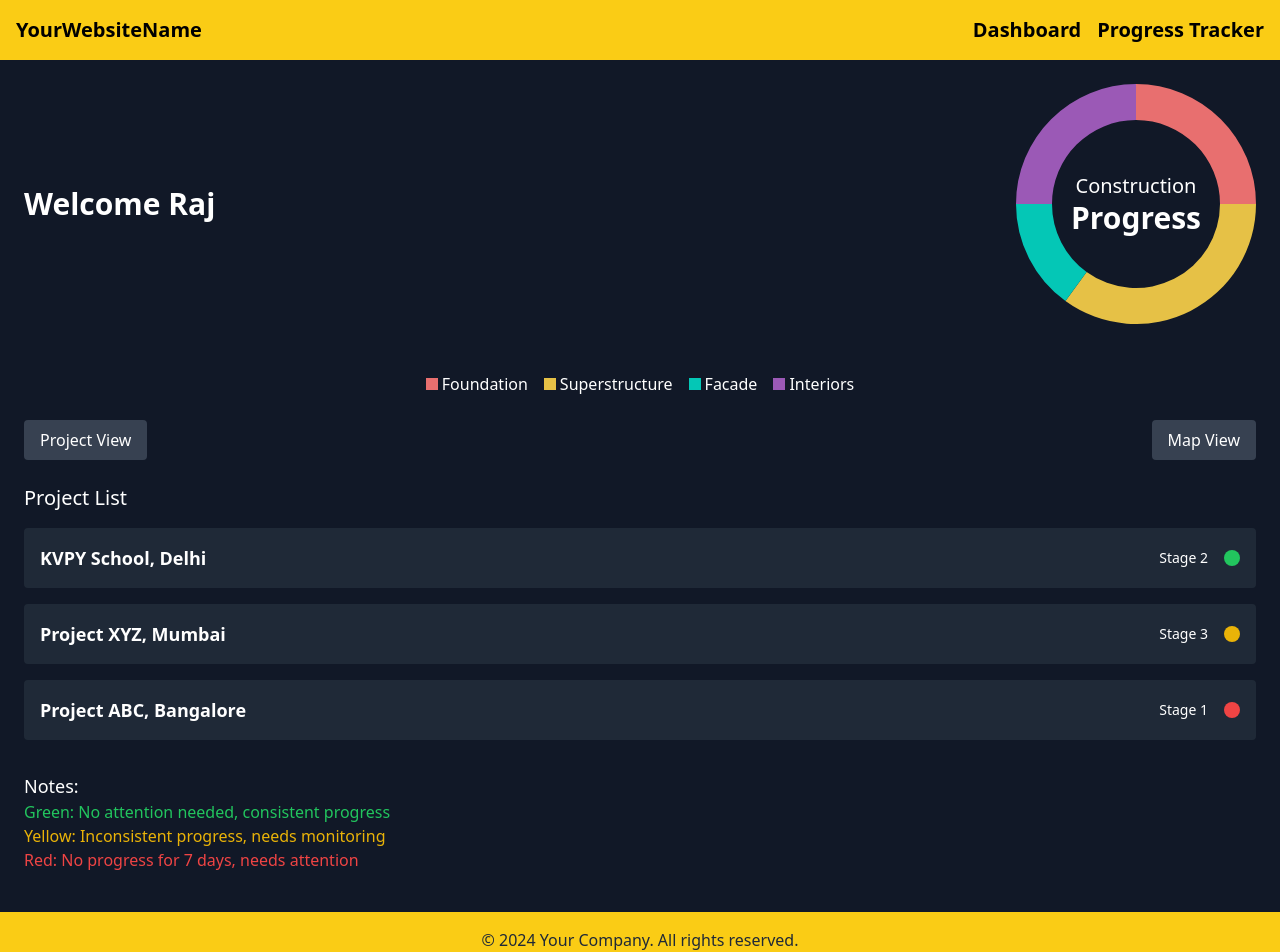
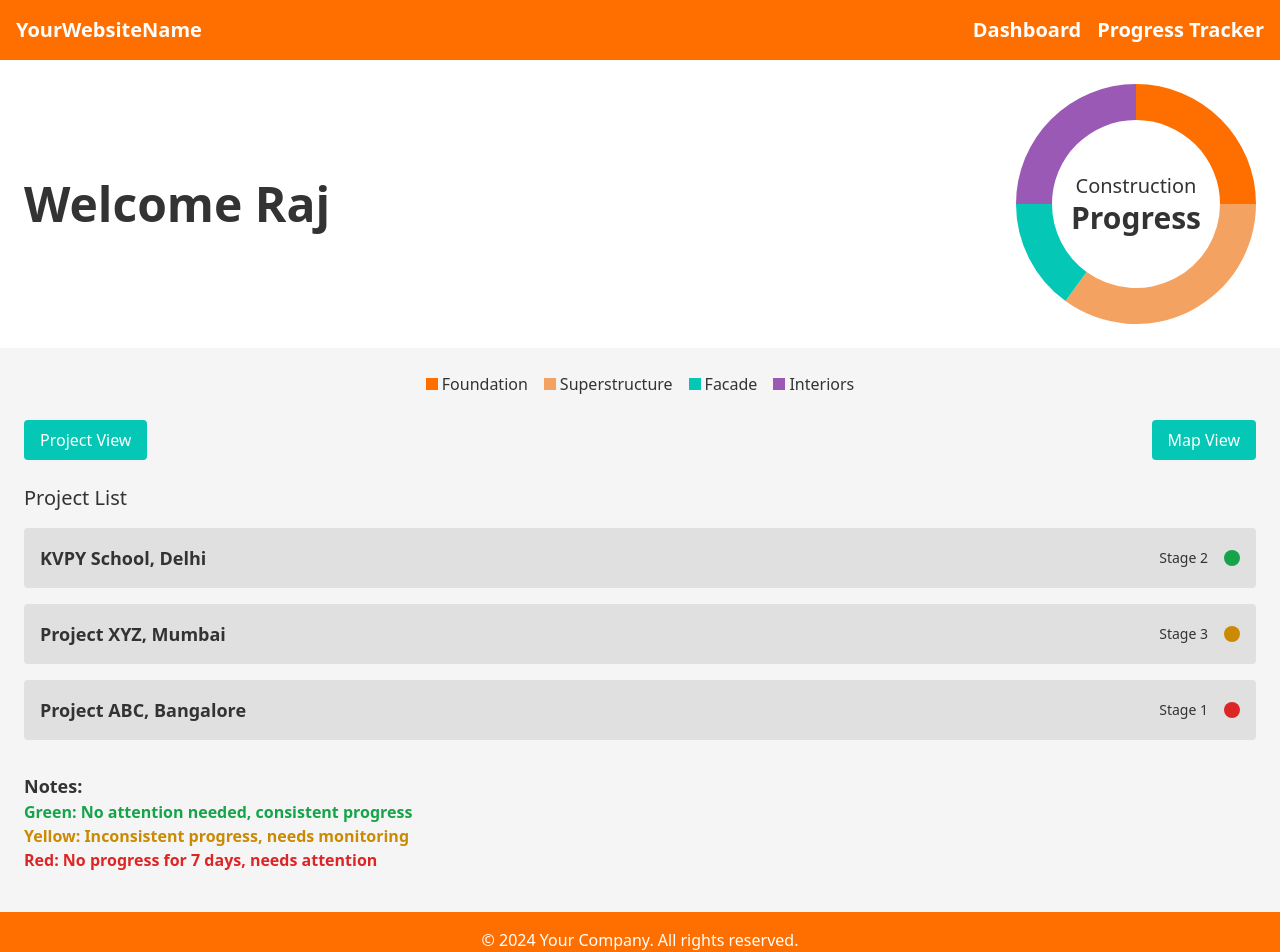
Before and after one commit to kundan223/SIH-Prototype, a React (Create React App) app: page / in a window 1280 px wide. Shown: the top 952 px of the page. Built offline with nearby package versions, Linux system fonts and the light colour scheme.

Commit message:
adding designs

```diff
--- a/src/components/Dashboard.jsx
+++ b/src/components/Dashboard.jsx
@@ -1,38 +1,38 @@
-import React, { useState, useEffect } from 'react';
-import { Doughnut } from 'react-chartjs-2';
-import { Chart, ArcElement, Tooltip, Legend } from 'chart.js';
-import MapView from './MapView'; // Import the MapView component
-import projectsData from '../data/projects.json'; // Import the JSON data directly
-import ProjectDetailView from './ProjectDetailView'; // Import the ProjectDetailView component
-import Footer from './Footer'; // Import the Footer component
+
+import React, { useState, useEffect } from "react";
+import { Doughnut } from "react-chartjs-2";
+import { Chart, ArcElement, Tooltip, Legend } from "chart.js";
+import MapView from "./MapView";
+import projectsData from "../data/projects.json";
+import ProjectDetailView from "./ProjectDetailView";
+import Footer from "./Footer";
 
 // Register the necessary components
 Chart.register(ArcElement, Tooltip, Legend);
 
 const Dashboard = () => {
-  const [showMap, setShowMap] = useState(false); // State to toggle between ProjectList and MapView
-  const [projects, setProjects] = useState([]); // State to store projects data
-  const [showProjectDetail, setShowProjectDetail] = useState(false); // State to toggle ProjectDetailView
-  const [selectedProject, setSelectedProject] = useState(null); // State to store selected project
+  const [showMap, setShowMap] = useState(false);
+  const [projects, setProjects] = useState([]);
+  const [showProjectDetail, setShowProjectDetail] = useState(false);
+  const [selectedProject, setSelectedProject] = useState(null);
 
   useEffect(() => {
-    // Since the data is static and imported, just set it directly
     setProjects(projectsData);
   }, []);
 
   const data = {
-    labels: ['Foundation', 'Superstructure', 'Facade', 'Interiors'],
+    labels: ["Foundation", "Superstructure", "Facade", "Interiors"],
     datasets: [
       {
-        data: [25, 35, 15, 25], // Example data distribution
-        backgroundColor: ['#e86f6f', '#e6c146', '#04c7b6', '#9b59b6'], // Colors for each segment
+        data: [25, 35, 15, 25],
+        backgroundColor: ["#FF6F00", "#F4A261", "#04C7B6", "#9B59B6"],
         borderWidth: 0,
       },
     ],
   };
 
   const options = {
-    cutout: '70%',
+    cutout: "70%",
     plugins: {
       legend: {
         display: false,
@@ -51,107 +51,128 @@ const Dashboard = () => {
   };
 
   return (
-    <div className="min-h-screen flex flex-col bg-gray-900 text-white">
-      <header className="flex justify-between items-center mb-6 p-6">
+    <div className="min-h-screen flex flex-col bg-[#F5F5F5] text-[#333333]">
+      <header className="flex justify-between items-center mb-6 p-6 bg-white">
         <div>
-          <h1 className="text-3xl font-bold">Welcome Raj</h1>
+          <h1 className="text-5xl font-bold">Welcome Raj</h1>
         </div>
-        <div className="w-60 h-60 relative"> {/* Increased size */}
+        <div className="w-60 h-60 relative">
           <Doughnut data={data} options={options} />
-          <div className="absolute top-0 left-0 w-full h-full flex flex-col items-center justify-center text-white">
+          <div className="absolute top-0 left-0 w-full h-full flex flex-col items-center justify-center text-[#333333]">
             <div className="text-xl">Construction</div>
             <div className="text-3xl font-bold">Progress</div>
           </div>
         </div>
       </header>
 
-      {/* Legend below the pie chart with increased font size */}
-      <div className="flex justify-center items-center mb-6 text-base"> {/* Updated from text-xs to text-base */}
+      <div className="flex justify-center items-center mb-6 text-base text-[#333333]">
         <div className="flex items-center mr-4">
-          <div className="w-3 h-3 mr-1" style={{ backgroundColor: '#e86f6f' }}></div>
+          <div
+            className="w-3 h-3 mr-1"
+            style={{ backgroundColor: "#FF6F00" }}
+          ></div>
           <span>Foundation</span>
         </div>
         <div className="flex items-center mr-4">
-          <div className="w-3 h-3 mr-1" style={{ backgroundColor: '#e6c146' }}></div>
+          <div
+            className="w-3 h-3 mr-1"
+            style={{ backgroundColor: "#F4A261" }}
+          ></div>
           <span>Superstructure</span>
         </div>
         <div className="flex items-center mr-4">
-          <div className="w-3 h-3 mr-1" style={{ backgroundColor: '#04c7b6' }}></div>
+          <div
+            className="w-3 h-3 mr-1"
+            style={{ backgroundColor: "#04C7B6" }}
+          ></div>
           <span>Facade</span>
         </div>
         <div className="flex items-center">
-          <div className="w-3 h-3 mr-1" style={{ backgroundColor: '#9b59b6' }}></div>
+          <div
+            className="w-3 h-3 mr-1"
+            style={{ backgroundColor: "#9B59B6" }}
+          ></div>
           <span>Interiors</span>
         </div>
       </div>
 
       <div className="flex justify-between items-center mb-6 px-6">
         <button
-          className="bg-gray-700 px-4 py-2 rounded"
+          className="bg-[#04C7B6] text-white px-4 py-2 rounded transition-transform transform hover:scale-105"
           onClick={handleBackToProjectList}
         >
           Project View
         </button>
-        <button className="bg-gray-700 px-4 py-2 rounded" onClick={() => setShowMap(true)}>
+        <button
+          className="bg-[#04C7B6] text-white px-4 py-2 rounded transition-transform transform hover:scale-105"
+          onClick={() => setShowMap(true)}
+        >
           Map View
         </button>
       </div>
 
-      <div className="flex-grow px-6 pb-10"> {/* Added padding-bottom */}
+      <div className="flex-grow px-6 pb-10">
         {showMap ? (
-          <MapView /> // Display the MapView component if showMap is true
+          <MapView />
         ) : showProjectDetail && selectedProject ? (
           <ProjectDetailView
-            locationName={selectedProject.name} // Pass the selected project's name as the location name
-            stage={selectedProject.stage} // Pass the selected project's stage number
+            locationName={selectedProject.name}
+            stage={selectedProject.stage}
           />
         ) : (
           <div>
             <div className="mb-6">
-              <h2 className="text-xl">Project List</h2>
+              <h2 className="text-xl text-[#333333]">Project List</h2>
               <div className="mt-4">
                 {projects.length > 0 ? (
                   projects.map((project, index) => (
                     <div
                       key={index}
-                      className="flex justify-between items-center mb-4 p-4 bg-gray-800 rounded"
-                      onClick={() => handleProjectClick(project)} // Set selected project on click
+                      className="flex justify-between items-center mb-4 p-4 bg-[#E0E0E0] rounded transition-transform transform hover:scale-105 cursor-pointer"
+                      onClick={() => handleProjectClick(project)}
                     >
-                      <div className="text-lg font-semibold">{project.name}</div>
+                      <div className="text-lg font-semibold">
+                        {project.name}
+                      </div>
                       <div className="flex items-center">
                         <div className="text-sm mr-4">{project.stage}</div>
                         <div
                           className={`w-4 h-4 rounded-full ${
-                            project.status === 'not_progressing'
-                              ? 'bg-red-500'
-                              : project.status === 'incomplete_lazy'
-                              ? 'bg-yellow-500'
-                              : 'bg-green-500'
+                            project.status === "not_progressing"
+                              ? "bg-red-600"
+                              : project.status === "incomplete_lazy"
+                              ? "bg-yellow-600"
+                              : "bg-green-600"
                           }`}
                         ></div>
                       </div>
                     </div>
                   ))
                 ) : (
-                  <div className="text-gray-500">Loading projects...</div>
+                  <div className="text-gray-600">Loading projects...</div>
                 )}
               </div>
             </div>
 
             <div className="mt-8">
-              <h3 className="text-lg">Notes:</h3>
+              <h3 className="text-lg text-[#333333] font-semibold">Notes:</h3>
               <ul>
-                <li className="text-green-500">Green: No attention needed, consistent progress</li>
-                <li className="text-yellow-500">Yellow: Inconsistent progress, needs monitoring</li>
-                <li className="text-red-500">Red: No progress for 7 days, needs attention</li>
+                <li className="text-green-600 font-semibold">
+                  Green: No attention needed, consistent progress
+                </li>
+                <li className="text-yellow-600 font-semibold">
+                  Yellow: Inconsistent progress, needs monitoring
+                </li>
+                <li className="text-red-600 font-semibold">
+                  Red: No progress for 7 days, needs attention
+                </li>
               </ul>
             </div>
           </div>
         )}
       </div>
 
-      {/* Footer now fixed at the bottom with margin-top */}
-      <Footer className="mt-12" /> {/* Added margin-top to create space between content and footer */}
+      <Footer className="mt-12" />
     </div>
   );
 };
--- a/src/components/Footer.jsx
+++ b/src/components/Footer.jsx
@@ -2,8 +2,8 @@ import React from 'react';
 
 const Footer = () => {
     return (
-        <footer className="bg-yellow-400 text-center py-4">
-            <p className="text-gray-800">
+        <footer className="bg-[#FF6F00] text-center py-4"> {/* Updated background to orange */}
+            <p className="text-white"> {/* Text color updated to white */}
                 &copy; {new Date().getFullYear()} Your Company. All rights reserved.
             </p>
         </footer>
--- a/src/components/Navbar.jsx
+++ b/src/components/Navbar.jsx
@@ -1,16 +1,21 @@
+
 import React from 'react';
 import { Link } from 'react-router-dom';
 
 const Navbar = () => {
   return (
-    <nav className="bg-yellow-400 p-4 shadow-md">
+    <nav className="bg-[#FF6F00] p-4 shadow-md"> {/* Updated background color to orange */}
       <div className="max-w-7xl mx-auto flex justify-between items-center">
-        <div className="text-xl font-bold">
+        <div className="text-xl font-bold text-white"> {/* Updated text color to white */}
           <Link to="/">YourWebsiteName</Link>
         </div>
         <div className="flex space-x-4">
-          <Link to="/" className="text-xl font-bold">Dashboard</Link>
-          <Link to="/tracker" className="text-xl font-bold">Progress Tracker</Link>
+          <Link to="/" className="text-xl font-bold text-white"> {/* Updated text color to white */}
+            Dashboard
+          </Link>
+          <Link to="/tracker" className="text-xl font-bold text-white"> {/* Updated text color to white */}
+            Progress Tracker
+          </Link>
         </div>
       </div>
     </nav>
--- a/src/components/ProgressTracker.jsx
+++ b/src/components/ProgressTracker.jsx
@@ -1,3 +1,4 @@
+
 import React, { useState, useEffect } from 'react';
 import Footer from './Footer';
 
@@ -64,9 +65,9 @@ const ProgressTracker = () => {
 
   return (
     <>
-      <div className="bg-neutral-900 p-6 min-h-screen flex flex-col items-center">
-        <div className="w-full max-w-2xl mx-auto bg-yellow-400 shadow-md rounded-lg p-8">
-          <h1 className="text-3xl font-bold mb-6 text-center">Construction Site Monitoring</h1>
+      <div className="bg-white p-6 min-h-screen flex flex-col items-center">
+        <div className="w-full max-w-2xl mx-auto bg-gray-200 shadow-md rounded-lg p-8">
+          <h1 className="text-3xl font-bold mb-6 text-center text-teal-600">Construction Site Monitoring</h1>
           <form onSubmit={handleSubmit}>
             <div className="mb-6">
               <label htmlFor="activityType" className="block text-sm font-medium text-gray-700">Select Activity Type:</label>
@@ -75,7 +76,7 @@ const ProgressTracker = () => {
                 value={activityType}
                 onChange={(e) => setActivityType(e.target.value)}
                 required
-                className="mt-2 block w-full pl-3 pr-10 py-2 text-base border-gray-300 focus:outline-none focus:ring-black focus:border-black sm:text-sm rounded-md"
+                className="mt-2 block w-full pl-3 pr-10 py-2 text-base border-gray-300 focus:outline-none focus:ring-teal-500 focus:border-teal-500 sm:text-sm rounded-md"
               >
                 <option value="">Select</option>
                 <option value="foundation">Foundation</option>
@@ -92,7 +93,7 @@ const ProgressTracker = () => {
                 value={description}
                 onChange={(e) => setDescription(e.target.value)}
                 required
-                className="mt-2 block w-full shadow-sm sm:text-sm border border-gray-300 rounded-md focus:ring-black focus:border-black px-3 py-2"
+                className="mt-2 block w-full shadow-sm sm:text-sm border border-gray-300 rounded-md focus:ring-teal-500 focus:border-teal-500 px-3 py-2"
                 rows="5"
               ></textarea>
             </div>
@@ -106,13 +107,13 @@ const ProgressTracker = () => {
                 accept="image/*"
                 onChange={handleImageUpload}
                 required
-                className="mt-2 block w-full text-sm text-gray-900 border border-gray-300 rounded-lg cursor-pointer bg-gray-50 focus:outline-none focus:ring-black focus:border-black"
+                className="mt-2 block w-full text-sm text-gray-900 border border-gray-300 rounded-lg cursor-pointer bg-gray-50 focus:outline-none focus:ring-teal-500 focus:border-teal-500"
               />
             </div>
 
             <button
               type="submit"
-              className="w-full bg-indigo-600 text-white py-3 px-4 rounded-md shadow-sm hover:bg-indigo-700 focus:outline-none focus:ring-2 focus:ring-offset-2 focus:ring-black"
+              className="w-full bg-orange-500 text-white py-3 px-4 rounded-md shadow-sm hover:bg-orange-600 focus:outline-none focus:ring-2 focus:ring-offset-2 focus:ring-teal-500"
             >
               Submit
             </button>
@@ -120,13 +121,13 @@ const ProgressTracker = () => {
         </div>
 
         <div className="w-full max-w-5xl mx-auto mt-8">
-          <h2 className="text-xl font-semibold mb-4 text-yellow-400">Activities</h2>
+          <h2 className="text-xl font-semibold mb-4 text-orange-500">Activities</h2>
           <div className="space-y-6">
             {activities.map((activity, index) => (
-              <div key={index} className="p-4 bg-neutral-800 rounded-lg">
-                <p className="text-white"><strong>Activity Type:</strong> {activity.activityType}</p>
-                <p className="text-white"><strong>Description:</strong> {activity.description}</p>
-                <p className="text-white"><strong>Timestamp:</strong> {activity.timestamp}</p>
+              <div key={index} className="p-4 bg-gray-100 rounded-lg shadow-md">
+                <p className="text-gray-800"><strong>Activity Type:</strong> {activity.activityType}</p>
+                <p className="text-gray-800"><strong>Description:</strong> {activity.description}</p>
+                <p className="text-gray-800"><strong>Timestamp:</strong> {activity.timestamp}</p>
                 {activity.images && activity.images.length > 0 && (
                   <div className="mt-4 grid grid-cols-2 gap-4">
                     {activity.images.map((img, imgIndex) => (
@@ -139,7 +140,7 @@ const ProgressTracker = () => {
                         <div className="mt-2 text-center">
                           <button
                             onClick={() => openImageModal(img)}
-                            className="bg-blue-500 text-white py-2 px-4 rounded-md hover:bg-blue-600"
+                            className="bg-teal-500 text-white py-2 px-4 rounded-md hover:bg-teal-600"
                           >
                             View Full Image
                           </button>
--- a/src/components/ProjectDetailView.jsx
+++ b/src/components/ProjectDetailView.jsx
@@ -1,3 +1,4 @@
+
 import React from 'react';
 import projectData from '../data/ProjectDetailData.json'; // Adjust the path as necessary
 
@@ -6,7 +7,7 @@ const ProjectDetailView = ({ locationName, stage }) => {
   const project = projectData.find(p => p.name === locationName && p.stage === stage);
 
   if (!project) {
-    return <div className="bg-gray-900 p-6 text-white">Project not found</div>;
+    return <div className="bg-white p-6 text-gray-800">Project not found</div>;
   }
 
   const { monthData } = project;
@@ -19,36 +20,36 @@ const ProjectDetailView = ({ locationName, stage }) => {
   const progressPercentage = (completedDays / totalDays) * 100;
 
   return (
-    <div className="bg-gray-900 p-6 text-white">
+    <div className="bg-white p-6 text-gray-800">
       <div className="flex justify-between items-center mb-4">
-        <h2 className="text-2xl font-bold">
+        <h2 className="text-2xl font-bold text-teal-500">
           {locationName} - {stage}
         </h2>
-        <span className="text-2xl font-bold text-gray-400">{currentMonth}</span>
+        <span className="text-2xl font-bold text-gray-500">{currentMonth}</span>
       </div>
 
       <div className="mb-4">
         <span className="text-xl font-semibold">Progress:</span>
-        <span className="ml-2 text-lg">
+        <span className="ml-2 text-lg text-teal-600">
           {progressPercentage.toFixed(2)}% done
         </span>
       </div>
 
       {/* Progress Bar */}
-      <div className="relative mb-6 h-4 bg-gray-600">
+      <div className="relative mb-6 h-4 bg-gray-300 rounded">
         <div
-          className="absolute top-0 left-0 h-full bg-blue-600"
+          className="absolute top-0 left-0 h-full bg-orange-500 rounded"
           style={{ width: `${progressPercentage}%` }}
         />
       </div>
 
-      <h3 className="text-xl mb-4">Working Day status</h3>
+      <h3 className="text-xl mb-4 text-teal-600">Working Day Status</h3>
       <div className="grid grid-cols-7 gap-2 mb-6">
         {monthData.map((day, index) => (
           <div
             key={index}
-            className={`p-2 rounded-lg ${
-              day.status === 'done' ? 'bg-green-600' : 'bg-red-600'
+            className={`p-2 rounded-lg text-white ${
+              day.status === 'done' ? 'bg-teal-500' : 'bg-orange-500'
             }`}
           >
             {day.date}
@@ -59,12 +60,12 @@ const ProjectDetailView = ({ locationName, stage }) => {
       {/* Legend */}
       <div className="flex justify-center space-x-4 mb-6">
         <div className="flex items-center">
-          <div className="w-6 h-6 bg-green-600 mr-2 rounded-full"></div>
-          <span>Work Done</span>
+          <div className="w-6 h-6 bg-teal-500 mr-2 rounded-full"></div>
+          <span className="text-gray-700">Work Done</span>
         </div>
         <div className="flex items-center">
-          <div className="w-6 h-6 bg-red-600 mr-2 rounded-full"></div>
-          <span>Not Done</span>
+          <div className="w-6 h-6 bg-orange-500 mr-2 rounded-full"></div>
+          <span className="text-gray-700">Not Done</span>
         </div>
       </div>
     </div>
```
